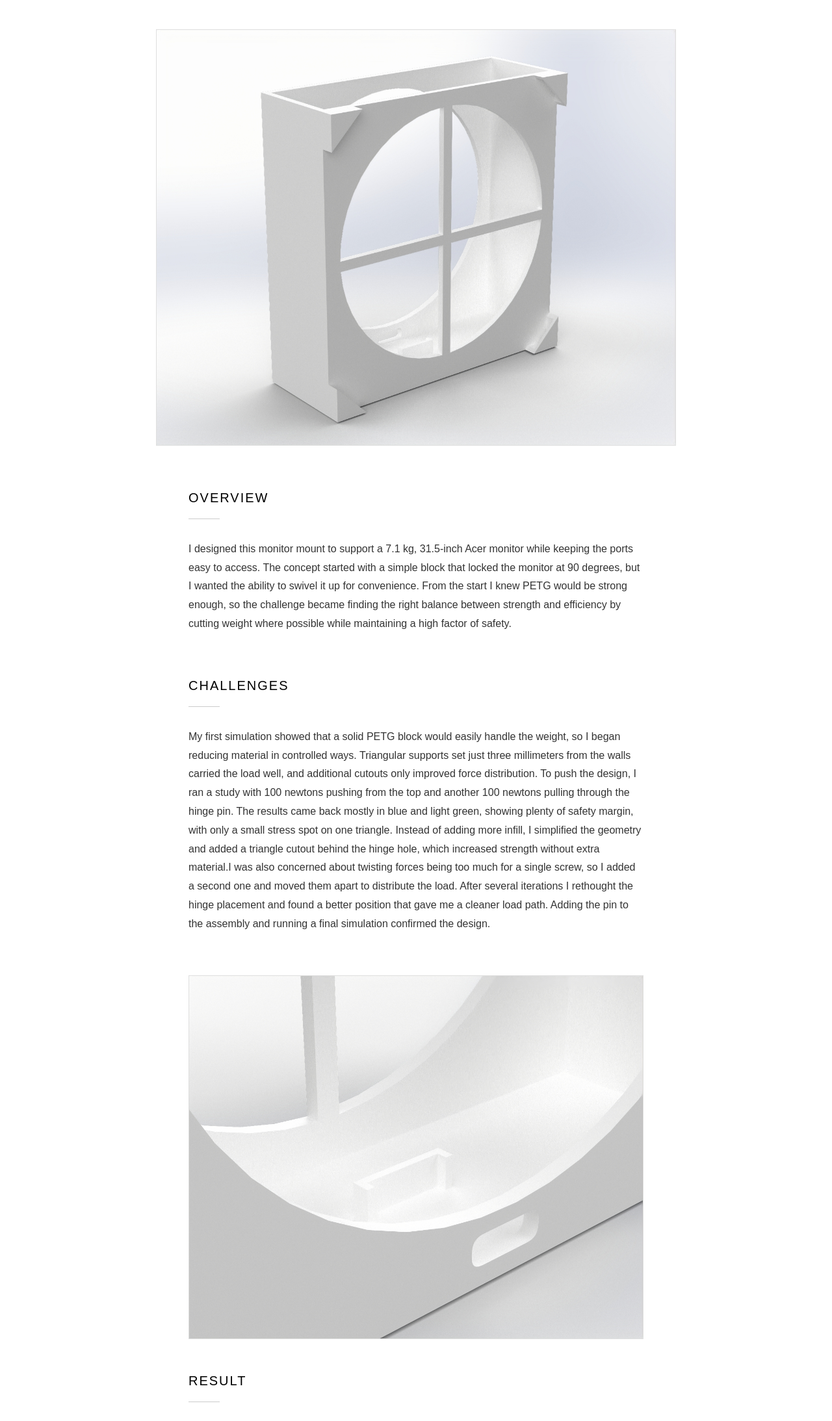
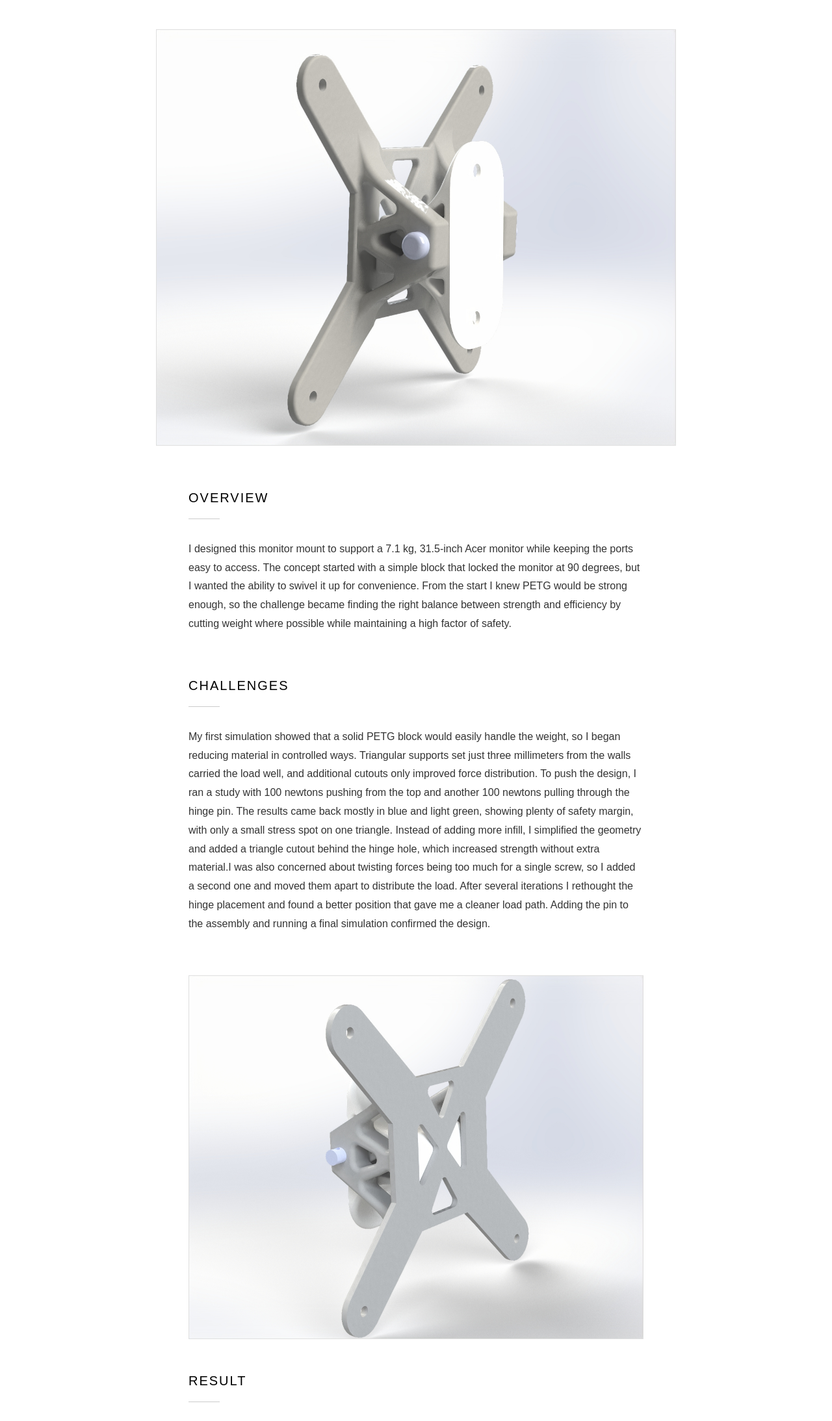
Before and after one commit to ppmmmcc1/ppmmmcc1.github.io, a plain HTML site: page project-10.html in a window 1280 px wide. Shown: the part 358-2545 px from the top of the page at 65% size. Drawn offline with Linux system fonts and the light colour scheme.

Commit message:
Update project-10.html

```diff
--- a/project-10.html
+++ b/project-10.html
@@ -27,7 +27,7 @@
                 </div>
 
                 <div class="project-image-hero">
-                    <img src="/assets/carbon-filter-main.jpg" alt="Carbon Filter Fume Extractor" loading="lazy">
+                    <img src="/assets/monitor mount 1.jpg" alt="Carbon Filter Fume Extractor" loading="lazy">
                 </div>
 
                 <div class="project-content">
@@ -48,7 +48,7 @@
                     </section>
 
                     <div class="project-image-centered">
-                        <img src="/assets/carbon-filter-beauty.jpg" alt="Carbon Filter Fume Extractor beauty shot" loading="lazy">
+                        <img src="/assets/monitor mount 2.jpg" alt="Carbon Filter Fume Extractor beauty shot" loading="lazy">
                     </div>
 
                     <section class="project-section">
```
